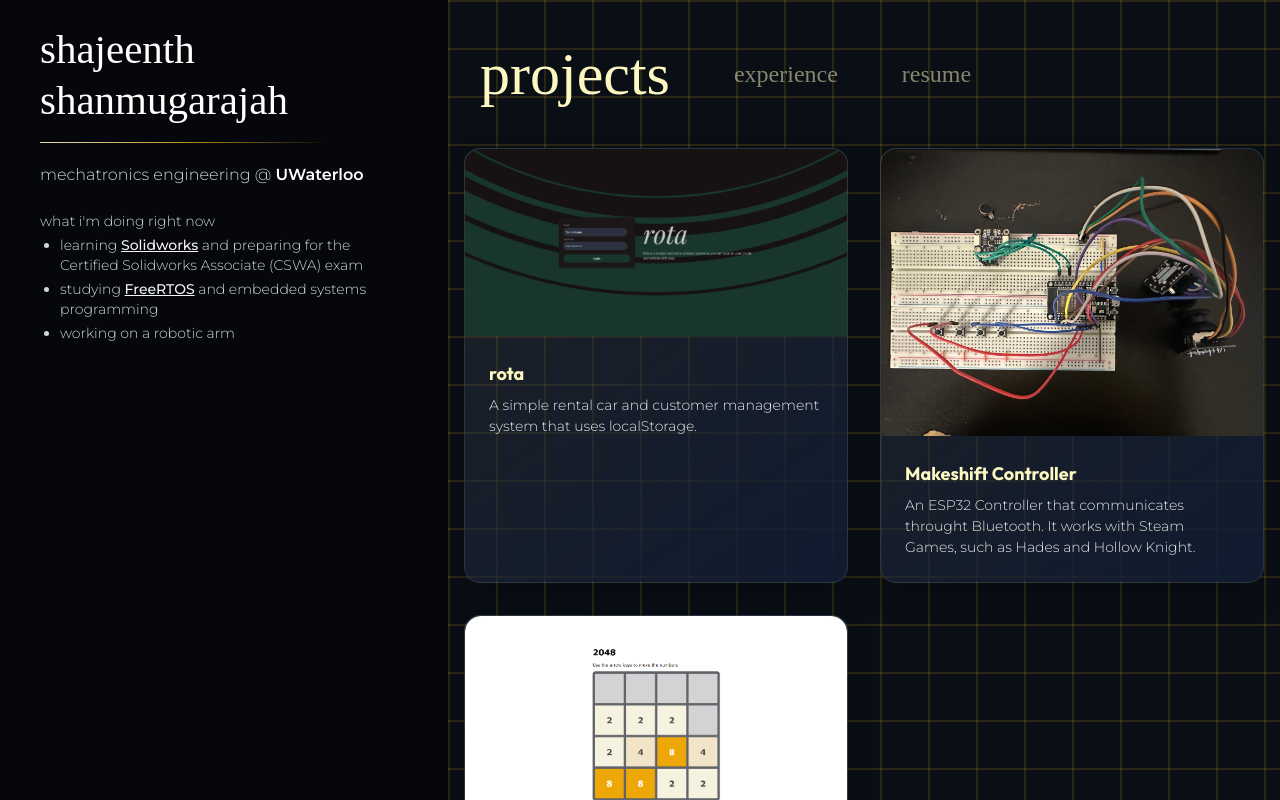
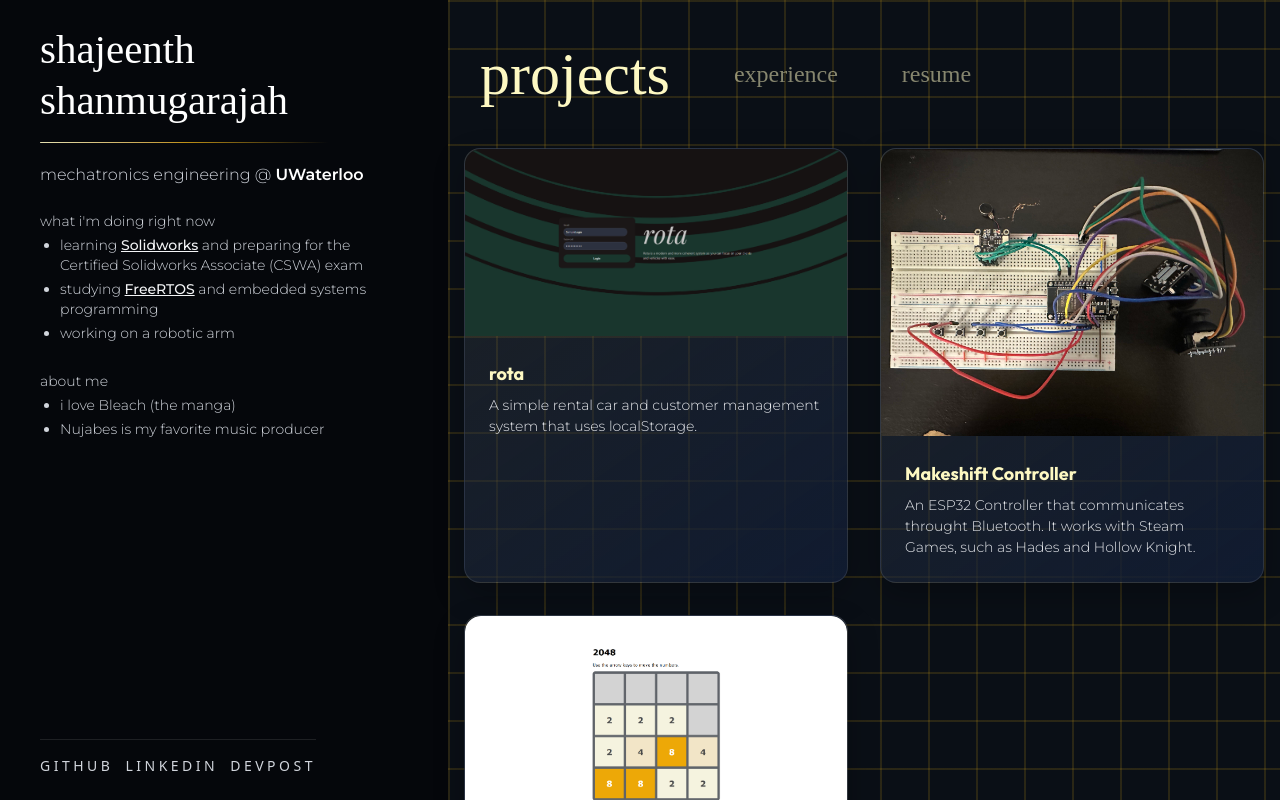
Before and after one commit to Shajeenth/Portfolio, a React (Vite) app: page / in a window 1280 px wide. Shown: the top 800 px of the page. Built offline with nearby package versions, Linux system fonts and the light colour scheme; a web font is replaced by a local one.

Commit message:
add links

```diff
--- a/src/components/Name.tsx
+++ b/src/components/Name.tsx
@@ -3,7 +3,7 @@
 function Name() {
     return (
         <aside className="w-full bg-[#05070b] px-6 py-6 sm:px-8 lg:fixed lg:top-0 lg:left-0 lg:h-screen lg:w-[28rem] lg:px-10">
-            <div className="fade flex flex-col items-start justify-start">
+            <div className="fade flex h-full flex-col items-start justify-start">
                 <h1
                     className="pb-4 max-w-full text-white leading-tight text-[clamp(2rem,3.2vw,3.25rem)]"
                     style={{ fontFamily: 'Libertinus Math, serif' }}
@@ -34,6 +34,46 @@
                         </li>
                     </ul>
                 </p>
+                <br></br>
+
+                <p className="text-sm tinytext text-white mb-4">
+                    <span className="font-light text-gray-300">about me</span>
+                    <ul className="list-disc pl-5">
+                        <li className="tinytext text-gray-300 my-1">
+                            i love Bleach (the manga)
+                        </li>
+                        <li className="tinytext text-gray-300 my-1">
+                            Nujabes is my favorite music producer
+                        </li>
+                    </ul>
+                </p>
+
+                <div className="mt-auto flex flex-wrap items-center gap-3 border-t border-white/10 pt-4">
+                    <a
+                        href="https://github.com/Shajeenth/"
+                        target="_blank"
+                        rel="noreferrer"
+                        className="text-sm uppercase tracking-[0.25em] text-gray-300 transition-colors duration-200 hover:text-[#fdf8c2]"
+                    >
+                        github
+                    </a>
+                    <a
+                        href="https://linkedin.com"
+                        target="_blank"
+                        rel="noreferrer"
+                        className="text-sm uppercase tracking-[0.25em] text-gray-300 transition-colors duration-200 hover:text-[#fdf8c2]"
+                    >
+                        linkedin
+                    </a>
+                    <a
+                        href="https://devpost.com/shajeenths"
+                        target="_blank"
+                        rel="noreferrer"
+                        className="text-sm uppercase tracking-[0.25em] text-gray-300 transition-colors duration-200 hover:text-[#fdf8c2]"
+                    >
+                        devpost
+                    </a>
+                </div>
             </div>
         </aside>
     )
```
